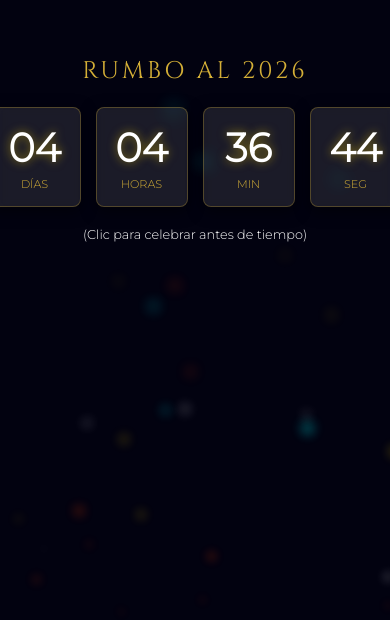
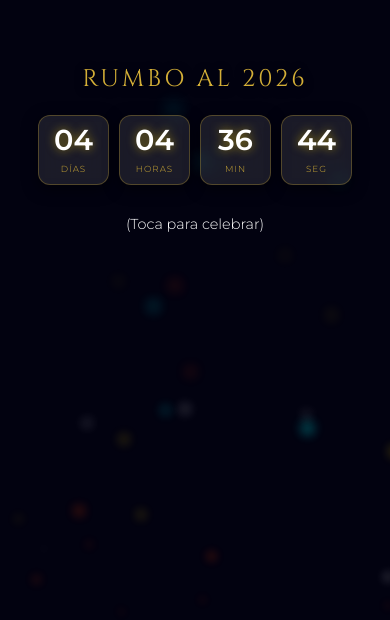
Before and after one commit to TtheSebas/bienvenida-2026, a plain HTML site: page index.html in a window 390 px wide. Shown: the part 274-894 px from the top of the page. After the commit the page ends 844 px from the top, so only its background shows below. Drawn offline with Linux system fonts and the light colour scheme.

Commit message:
Update index.html

```diff
--- a/index.html
+++ b/index.html
@@ -2,10 +2,10 @@
 <html lang="es">
 <head>
     <meta charset="UTF-8">
-    <meta name="viewport" content="width=device-width, initial-scale=1.0">
+    <meta name="viewport" content="width=device-width, initial-scale=1.0, maximum-scale=1.0, user-scalable=no">
     <title>Esperando el 2026</title>
     <style>
-        @import url('https://fonts.googleapis.com/css2?family=Cinzel:wght@400;700&family=Montserrat:wght@300&display=swap');
+        @import url('https://fonts.googleapis.com/css2?family=Cinzel:wght@400;700&family=Montserrat:wght@300;600&display=swap');
 
         body {
             margin: 0;
@@ -17,6 +17,9 @@
             overflow: hidden;
             font-family: 'Montserrat', sans-serif;
             color: white;
+            /* Prevenir scroll en móviles */
+            position: fixed;
+            width: 100%;
         }
 
         .bokeh-bg { position: absolute; width: 100%; height: 100%; z-index: 1; }
@@ -39,67 +42,77 @@
             text-align: center;
             transition: all 0.8s cubic-bezier(0.68, -0.55, 0.27, 1.55);
             cursor: pointer;
+            width: 90%; /* Adaptable al ancho del móvil */
+            max-width: 600px;
         }
 
-        #countdown-container:hover { transform: scale(1.05); }
+        #countdown-container:hover { transform: scale(1.02); }
 
         .title-text {
             font-family: 'Cinzel', serif;
-            font-size: 1.5rem;
+            font-size: 1.8rem; /* Un poco más grande */
             color: #d4af37;
-            margin-bottom: 20px;
+            margin-bottom: 30px;
             letter-spacing: 3px;
             text-transform: uppercase;
+            text-shadow: 0 2px 10px rgba(0,0,0,0.5);
         }
 
         .timer-box {
             display: flex;
-            gap: 15px;
+            gap: 10px;
             justify-content: center;
+            flex-wrap: wrap; /* Permite que se acomoden si falta espacio */
         }
 
         .time-unit {
             background: rgba(255, 255, 255, 0.1);
-            backdrop-filter: blur(5px);
+            backdrop-filter: blur(10px);
             border: 1px solid rgba(212, 175, 55, 0.3);
-            padding: 15px 10px;
-            border-radius: 8px;
-            min-width: 70px;
+            padding: 15px 5px;
+            border-radius: 12px;
+            width: 75px; /* Ancho fijo para alineación */
             box-shadow: 0 4px 15px rgba(0,0,0,0.5);
+            display: flex;
+            flex-direction: column;
+            align-items: center;
         }
 
         .number {
-            font-size: 2.5rem;
-            font-weight: bold;
-            display: block;
+            font-size: 2.2rem;
+            font-weight: 700;
             color: #fff;
             text-shadow: 0 0 10px rgba(255, 215, 0, 0.5);
+            line-height: 1;
         }
 
         .label {
-            font-size: 0.7rem;
+            font-size: 0.65rem;
             text-transform: uppercase;
             color: #d4af37;
-            margin-top: 5px;
-            display: block;
+            margin-top: 8px;
+            letter-spacing: 1px;
         }
 
         .hint {
-            margin-top: 20px;
-            font-size: 0.8rem;
-            opacity: 0.5;
+            margin-top: 30px;
+            font-size: 0.9rem;
+            opacity: 0.7;
             animation: blink 2s infinite;
         }
 
+        /* CUADRO DEL MENSAJE FINAL */
         .main-frame {
             position: absolute;
             z-index: 10;
-            width: 380px;
-            padding: 40px;
+            width: 85%; /* Ocupa el 85% de la pantalla del celular */
+            max-width: 400px; /* Pero no se pasa de 400px en PC */
+            padding: 30px 20px;
             border: 2px solid #d4af37;
             background: rgba(5, 5, 20, 0.95);
-            box-shadow: 0 0 80px rgba(212, 175, 55, 0.2);
+            box-shadow: 0 0 50px rgba(212, 175, 55, 0.3);
             text-align: center;
+            border-radius: 15px;
             opacity: 0;
             transform: scale(0.5);
             pointer-events: none;
@@ -114,27 +127,39 @@
 
         .greeting {
             font-family: 'Cinzel', serif;
-            font-size: 3rem;
+            font-size: 2.5rem; /* Tamaño base */
             background: linear-gradient(45deg, #d4af37, #fff, #d4af37);
-            background-clip: text;
             -webkit-background-clip: text;
             color: transparent;
             margin-bottom: 20px;
+            line-height: 1.2;
             animation: shine 3s infinite linear;
             background-size: 200%;
         }
 
+        .message {
+            font-size: 1.3rem;
+            line-height: 1.5;
+            color: #ddd;
+            min-height: 80px;
+        }
+
         @keyframes shine { to { background-position: 200% center; } }
         @keyframes blink { 50% { opacity: 1; } }
+        .hidden { display: none !important; }
 
-        .message {
-            font-size: 1.2rem;
-            line-height: 1.6;
-            color: #ddd;
-            min-height: 60px;
+        /* --- AJUSTES ESPECÍFICOS PARA MÓVIL --- */
+        @media (max-width: 600px) {
+            .title-text { font-size: 1.5rem; margin-bottom: 20px; }
+            .time-unit { width: 65px; padding: 10px 2px; }
+            .number { font-size: 1.8rem; }
+            .label { font-size: 0.55rem; }
+
+            /* Ajuste del mensaje final en celular */
+            .greeting { font-size: 2rem; }
+            .message { font-size: 1.1rem; }
+            .main-frame { width: 90%; padding: 25px 15px; }
         }
-
-        .hidden { display: none !important; }
 
     </style>
 </head>
@@ -150,7 +175,7 @@
             <div class="time-unit"><span class="number" id="m">00</span><span class="label">Min</span></div>
             <div class="time-unit"><span class="number" id="s">00</span><span class="label">Seg</span></div>
         </div>
-        <div class="hint">(Clic para celebrar antes de tiempo)</div>
+        <div class="hint">(Toca para celebrar)</div>
     </div>
 
     <div class="main-frame" id="mainFrame">
@@ -160,7 +185,6 @@
 
     <script>
         const countDate = new Date('Jan 1, 2026 00:00:00').getTime();
-
         let timerInterval;
         let isPartyStarted = false;
 
@@ -175,7 +199,6 @@
 
         function updateCountdown() {
             if (isPartyStarted) return;
-
             const now = new Date().getTime();
             const gap = countDate - now;
 
@@ -189,13 +212,13 @@
             const m = Math.floor((gap % hour) / minute);
             const s = Math.floor((gap % minute) / second);
 
-            document.getElementById('d').innerText = d < 10 ? '0' + d : d;
-            document.getElementById('h').innerText = h < 10 ? '0' + h : h;
-            document.getElementById('m').innerText = m < 10 ? '0' + m : m;
-            document.getElementById('s').innerText = s < 10 ? '0' + s : s;
-
             if (gap <= 0) {
                 startParty(false);
+            } else {
+                document.getElementById('d').innerText = d < 10 ? '0' + d : d;
+                document.getElementById('h').innerText = h < 10 ? '0' + h : h;
+                document.getElementById('m').innerText = m < 10 ? '0' + m : m;
+                document.getElementById('s').innerText = s < 10 ? '0' + s : s;
             }
         }
 
@@ -235,29 +258,22 @@
                 const light = document.createElement('div');
                 light.className = 'light';
                 const size = Math.random() * 15 + 5;
-
                 light.style.width = size + 'px';
                 light.style.height = size + 'px';
                 light.style.left = Math.random() * 100 + '%';
-
                 light.style.setProperty('--color', colors[Math.floor(Math.random() * colors.length)]);
-
                 const duration = (Math.random() * 10 + 5) / speedMultiplier;
                 light.style.setProperty('--duration', duration + 's');
                 light.style.animationDelay = Math.random() * 5 + 's';
-
                 bokehContainer.appendChild(light);
             }
         }
 
-        function intensifyParticles() {
-            createParticles(50, 2);
-        }
+        function intensifyParticles() { createParticles(50, 2); }
 
         createParticles(30, 1);
         timerInterval = setInterval(updateCountdown, 1000);
         updateCountdown();
-
     </script>
 </body>
 </html>
```
